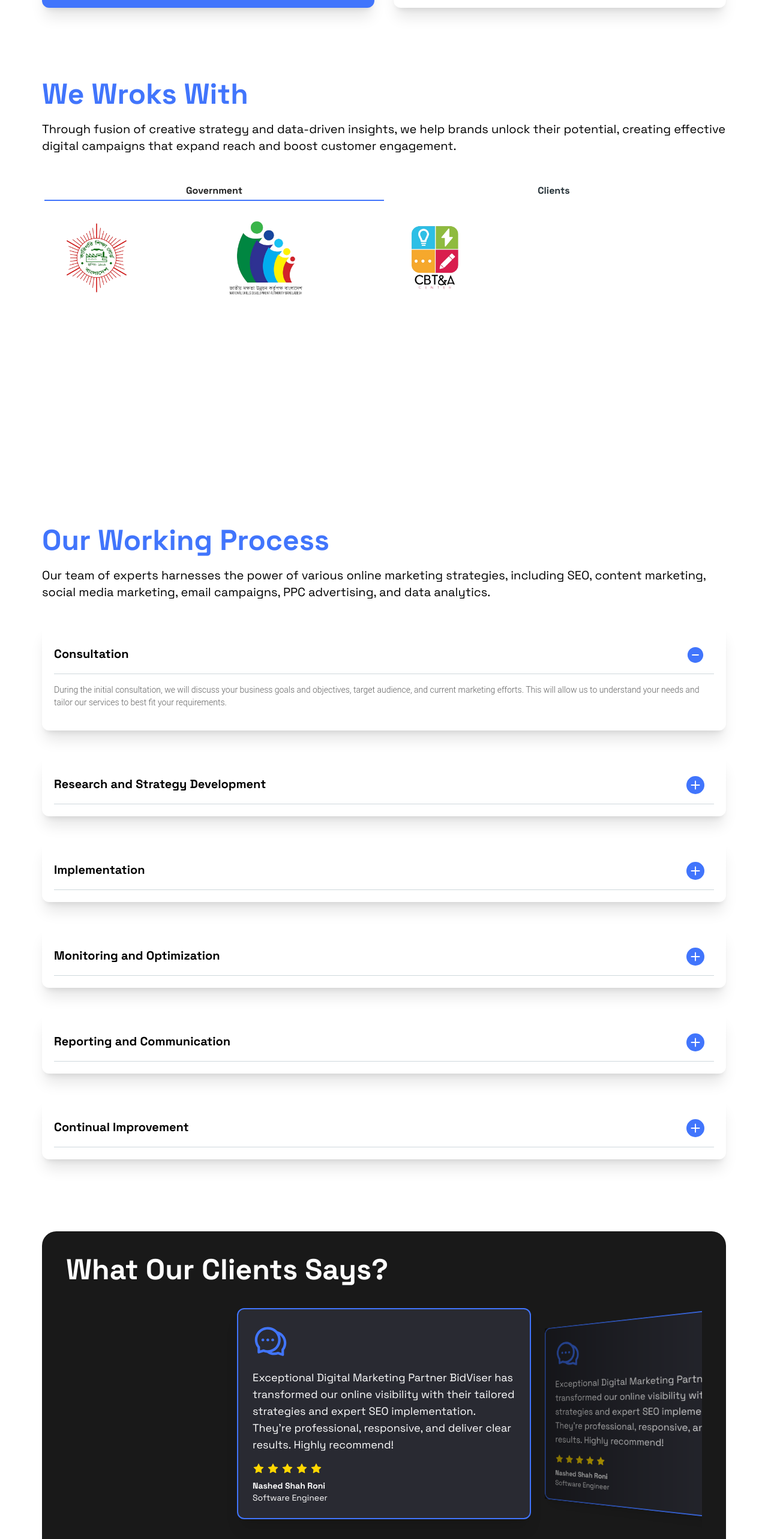
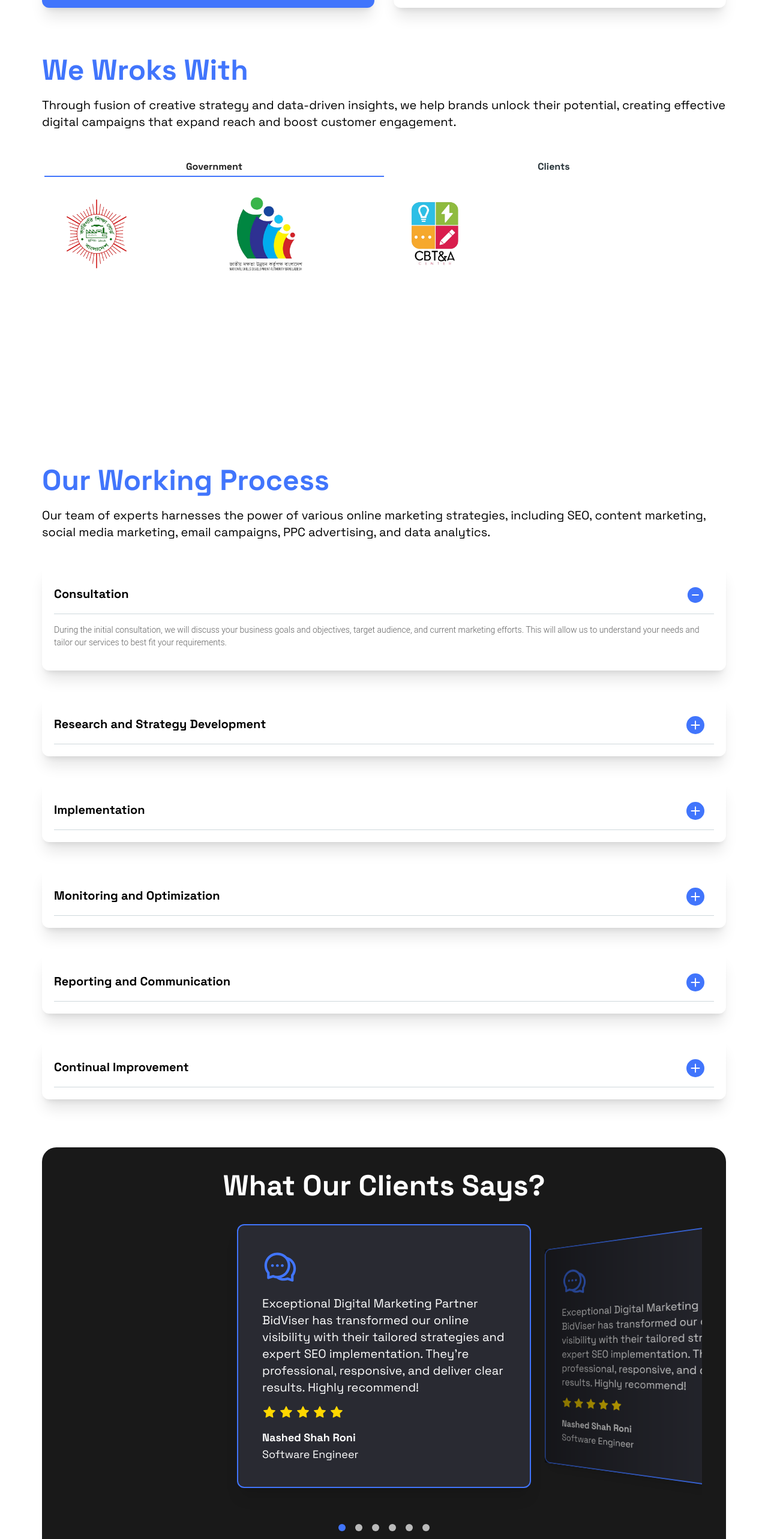
Before and after one commit to NashedShahRoni22/Bidviser, a React (Vite) app: page / in a window 1280 px wide. Shown: the part 1834-4400 px from the top of the page at 60% size. Built offline with nearby package versions, Linux system fonts and the light colour scheme.

Commit message:
Testimonial retouch

```diff
--- a/src/components/HomeComponents/Testimonial.jsx
+++ b/src/components/HomeComponents/Testimonial.jsx
@@ -47,8 +47,8 @@ export default function Testimonial() {
     },
   ];
   return (
-    <div className="p-10 mb-10 bg-black/90 rounded-3xl">
-      <h2 className="text-white text-xl md:text-3xl lg:text-5xl font-semibold">
+    <div className="p-5 md:p-10 mb-10 bg-black/90 rounded-3xl">
+      <h2 className="text-center text-white text-xl md:text-3xl lg:text-5xl font-semibold">
         What Our Clients Says?
       </h2>
       <>
@@ -61,10 +61,6 @@ export default function Testimonial() {
             0: {
               slidesPerView: 1,
             },
-            // Medium screens (from 641px to 768px)
-            // 768: {
-            //   slidesPerView: 1,
-            // },
             // Large screens (from 769px and above)
             1024: {
               slidesPerView: 2,
@@ -82,21 +78,23 @@ export default function Testimonial() {
             el: ".custom-pagination",
           }}
           modules={[EffectCoverflow, Pagination]}
-          className="mySwiper p-10"
+          className="mySwiper p-5 md:p-10"
         >
           {data.map((d) => (
             <SwiperSlide>
-              <div className="p-6 bg-[#292A32] text-white rounded-xl shadow-xl border-2 border-[#4175FC]">
-                <AiOutlineComment className="text-6xl text-[#4175FC] mb-4" />
-                <p className="text-lg my-4">{d.desc}</p>
-                <div className="flex items-center gap-1 text-[#FFD700] text-xl my-2">
+              <div className="p-4 sm:p-6 md:p-8 lg:p-10 bg-[#292A32] text-white rounded-xl shadow-xl border-2 border-[#4175FC]">
+                <AiOutlineComment className="text-4xl sm:text-5xl lg:text-6xl text-[#4175FC] mb-2 sm:mb-4" />
+                <p className="text-base sm:text-lg lg:text-xl my-2 sm:my-4">
+                  {d.desc}
+                </p>
+                <div className="flex items-center gap-1 text-[#FFD700] text-base sm:text-xl lg:text-2xl my-2 sm:my-4">
                   <AiFillStar />
                   <AiFillStar />
                   <AiFillStar />
                   <AiFillStar />
                   <AiFillStar />
                 </div>
-                <div className="text-sm">
+                <div className="text-sm sm:text-base lg:text-lg">
                   <p className="font-semibold">{d.name}</p>
                   <p>{d.position}</p>
                 </div>
@@ -104,6 +102,7 @@ export default function Testimonial() {
             </SwiperSlide>
           ))}
         </Swiper>
+        <div className="custom-pagination mt-5 flex gap-2 justify-center"></div>
       </>
     </div>
   );
--- a/src/components/HomeComponents/WorkingProcess.jsx
+++ b/src/components/HomeComponents/WorkingProcess.jsx
@@ -84,19 +84,18 @@ export default function WorkingProcess() {
     },
   ];
   return (
-    <div className="py-20">
-      <div className="py-5">
-        <div className="my-5">
+    <div className="py-10">
+      <div className="mt-10">
         <h2 className="text-[#4175FC] text-xl md:text-3xl lg:text-5xl font-semibold">
           We Wroks With
         </h2>
         <p className="lg:text-xl mt-5">
-            Through fusion of creative strategy and data-driven insights, we
-            help brands unlock their potential, creating effective digital
-            campaigns that expand reach and boost customer engagement.
+          Through fusion of creative strategy and data-driven insights, we help
+          brands unlock their potential, creating effective digital campaigns
+          that expand reach and boost customer engagement.
         </p>
       </div>
-        <Tabs value={activeTab} className="my-10 min-h-[60vh]">
+      <Tabs value={activeTab} className="mt-10 min-h-[60vh]">
         <TabsHeader
           className="bg-transparent"
           indicatorProps={{
@@ -133,7 +132,6 @@ export default function WorkingProcess() {
           ))}
         </TabsBody>
       </Tabs>
-      </div>
       <div className="mt-10">
         <h2 className="text-xl md:text-3xl lg:text-5xl font-semibold text-[#4175FC]">
           Our Working Process
--- a/src/index.css
+++ b/src/index.css
@@ -16,13 +16,13 @@
 .custom-pagination .swiper-pagination-bullet {
   width: 12px;
   height: 12px;
-  background-color: #dfe2f4; /* Change this to your desired color */
+  background-color: white;
   opacity: 0.7;
   transition: background-color 0.3s, opacity 0.3s;
   cursor: pointer;
 }
 
 .custom-pagination .swiper-pagination-bullet-active {
-  background-color: #28266f; /* Change this to your desired active color */
+  background-color: #4175FC;
   opacity: 1;
 }
```
Lines whose indentation alone changed are shown as unchanged.
